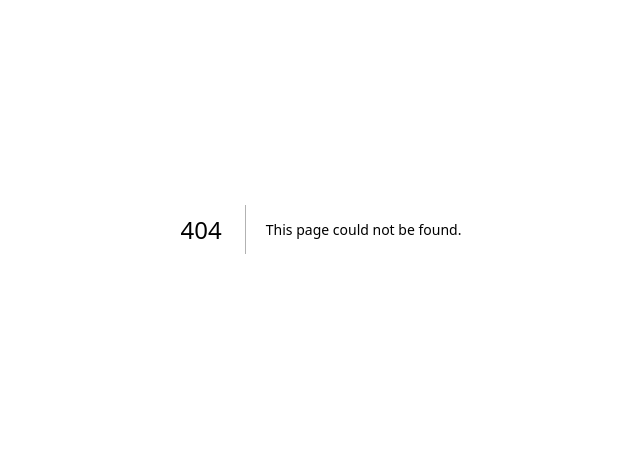
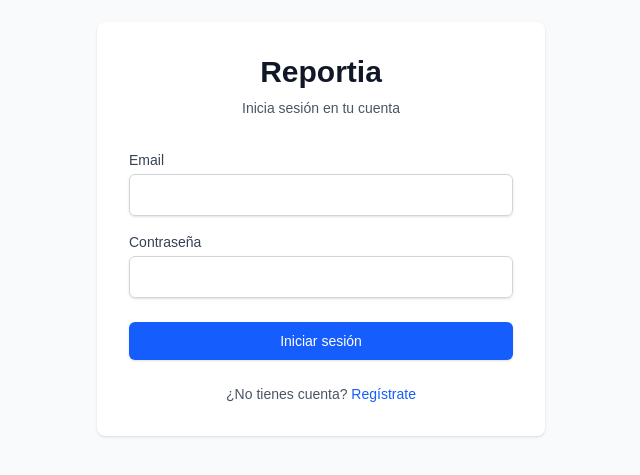
Before and after one commit to moygp/reportia, a Next.js app: page /login in a window 1280 px wide. Before the commit this address had no page. Shown: the part 171-646 px from the top of the page, without its empty margins (319-959 px from the left). Built offline with nearby package versions, Linux system fonts and the light colour scheme.

Commit message:
Add authentication pages and actions
- Created login and signup pages with Tailwind UI
- Added server actions for auth (login, signup, logout)
- Forms submit to Supabase Auth via server actions
- Redirect to /dashboard on successful auth

```diff
--- /dev/null
+++ b/app/auth/actions/auth.ts
@@ -0,0 +1,48 @@
+'use server'
+
+import { revalidatePath } from 'next/cache'
+import { redirect } from 'next/navigation'
+import { createClient } from '@/lib/supabase/server'
+
+export async function login(formData: FormData) {
+  const supabase = await createClient()
+
+  const data = {
+    email: formData.get('email') as string,
+    password: formData.get('password') as string,
+  }
+
+  const { error } = await supabase.auth.signInWithPassword(data)
+
+  if (error) {
+    return { error: error.message }
+  }
+
+  revalidatePath('/', 'layout')
+  redirect('/dashboard')
+}
+
+export async function signup(formData: FormData) {
+  const supabase = await createClient()
+
+  const data = {
+    email: formData.get('email') as string,
+    password: formData.get('password') as string,
+  }
+
+  const { error } = await supabase.auth.signUp(data)
+
+  if (error) {
+    return { error: error.message }
+  }
+
+  revalidatePath('/', 'layout')
+  redirect('/dashboard')
+}
+
+export async function logout() {
+  const supabase = await createClient()
+  await supabase.auth.signOut()
+  revalidatePath('/', 'layout')
+  redirect('/login')
+}
--- /dev/null
+++ b/app/login/page.tsx
@@ -0,0 +1,63 @@
+import Link from 'next/link'
+import { login } from '../auth/actions/auth'
+
+export default function LoginPage() {
+  return (
+    <div className="min-h-screen flex items-center justify-center bg-gray-50">
+      <div className="max-w-md w-full space-y-8 p-8 bg-white rounded-lg shadow">
+        <div>
+          <h2 className="text-center text-3xl font-bold text-gray-900">
+            Reportia
+          </h2>
+          <p className="mt-2 text-center text-sm text-gray-600">
+            Inicia sesión en tu cuenta
+          </p>
+        </div>
+        <form className="mt-8 space-y-6" action={login}>
+          <div className="space-y-4">
+            <div>
+              <label htmlFor="email" className="block text-sm font-medium text-gray-700">
+                Email
+              </label>
+              <input
+                id="email"
+                name="email"
+                type="email"
+                required
+                className="mt-1 block w-full px-3 py-2 border border-gray-300 rounded-md shadow-sm focus:outline-none focus:ring-blue-500 focus:border-blue-500"
+              />
+            </div>
+            <div>
+              <label htmlFor="password" className="block text-sm font-medium text-gray-700">
+                Contraseña
+              </label>
+              <input
+                id="password"
+                name="password"
+                type="password"
+                required
+                className="mt-1 block w-full px-3 py-2 border border-gray-300 rounded-md shadow-sm focus:outline-none focus:ring-blue-500 focus:border-blue-500"
+              />
+            </div>
+          </div>
+
+          <div>
+            <button
+              type="submit"
+              className="w-full flex justify-center py-2 px-4 border border-transparent rounded-md shadow-sm text-sm font-medium text-white bg-blue-600 hover:bg-blue-700 focus:outline-none focus:ring-2 focus:ring-offset-2 focus:ring-blue-500"
+            >
+              Iniciar sesión
+            </button>
+          </div>
+
+          <div className="text-center text-sm">
+            <span className="text-gray-600">¿No tienes cuenta? </span>
+            <Link href="/signup" className="font-medium text-blue-600 hover:text-blue-500">
+              Regístrate
+            </Link>
+          </div>
+        </form>
+      </div>
+    </div>
+  )
+}
--- /dev/null
+++ b/app/signup/page.tsx
@@ -0,0 +1,63 @@
+import Link from 'next/link'
+import { signup } from '../auth/actions/auth'
+
+export default function SignupPage() {
+  return (
+    <div className="min-h-screen flex items-center justify-center bg-gray-50">
+      <div className="max-w-md w-full space-y-8 p-8 bg-white rounded-lg shadow">
+        <div>
+          <h2 className="text-center text-3xl font-bold text-gray-900">
+            Reportia
+          </h2>
+          <p className="mt-2 text-center text-sm text-gray-600">
+            Crea tu cuenta
+          </p>
+        </div>
+        <form className="mt-8 space-y-6" action={signup}>
+          <div className="space-y-4">
+            <div>
+              <label htmlFor="email" className="block text-sm font-medium text-gray-700">
+                Email
+              </label>
+              <input
+                id="email"
+                name="email"
+                type="email"
+                required
+                className="mt-1 block w-full px-3 py-2 border border-gray-300 rounded-md shadow-sm focus:outline-none focus:ring-blue-500 focus:border-blue-500"
+              />
+            </div>
+            <div>
+              <label htmlFor="password" className="block text-sm font-medium text-gray-700">
+                Contraseña
+              </label>
+              <input
+                id="password"
+                name="password"
+                type="password"
+                required
+                className="mt-1 block w-full px-3 py-2 border border-gray-300 rounded-md shadow-sm focus:outline-none focus:ring-blue-500 focus:border-blue-500"
+              />
+            </div>
+          </div>
+
+          <div>
+            <button
+              type="submit"
+              className="w-full flex justify-center py-2 px-4 border border-transparent rounded-md shadow-sm text-sm font-medium text-white bg-blue-600 hover:bg-blue-700 focus:outline-none focus:ring-2 focus:ring-offset-2 focus:ring-blue-500"
+            >
+              Crear cuenta
+            </button>
+          </div>
+
+          <div className="text-center text-sm">
+            <span className="text-gray-600">¿Ya tienes cuenta? </span>
+            <Link href="/login" className="font-medium text-blue-600 hover:text-blue-500">
+              Inicia sesión
+            </Link>
+          </div>
+        </form>
+      </div>
+    </div>
+  )
+}
```
